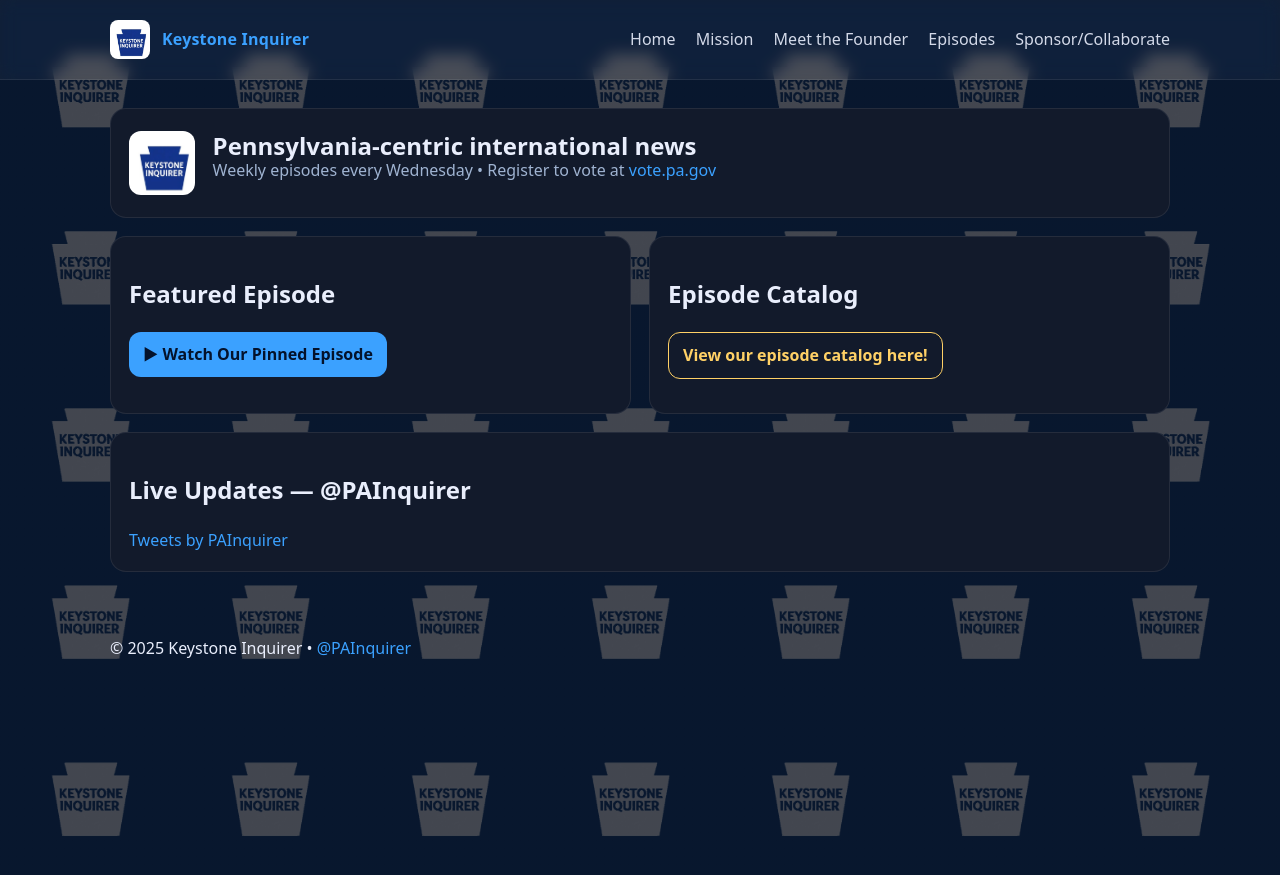
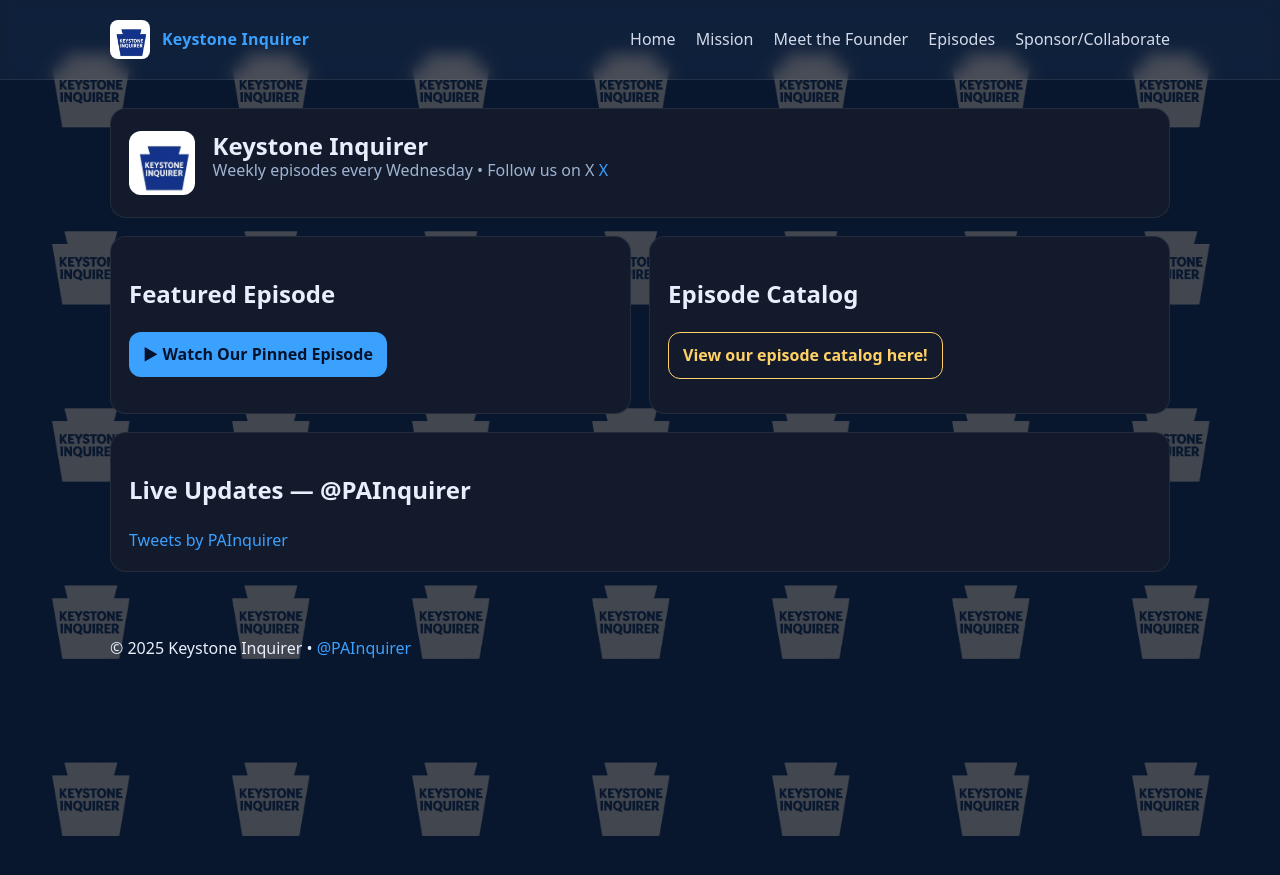
Before and after one commit to KeystoneInquirer/KeystoneInquirer.github.io, a Jekyll site: the page built from index.html, in a window 1280 px wide. Shown: the top 875 px of the page. Built offline with Jekyll 4.4.1, drawn with Linux system fonts in a browser that asks for light colours; comment, search, counter and statistics services are not loaded.

Commit message:
Update index.html

```diff
--- a/index.html
+++ b/index.html
@@ -6,8 +6,8 @@ title: Keystone Inquirer
 <section class="card banner">
   <img src="/assets/img/keystone-whitebg.jpg" alt="Keystone Inquirer Logo" class="logo-large">
   <div>
-    <h1 class="title">Pennsylvania-centric international news</h1>
-    <p class="meta">Weekly episodes every Wednesday • Register to vote at <a href="https://vote.pa.gov" target="_blank" rel="noopener">vote.pa.gov</a></p>
+    <h1 class="title">Keystone Inquirer</h1>
+<p class="meta">Weekly episodes every Wednesday • Follow us on X <a href="https://x.com/PAInquirer" target="_blank" rel="noopener">X</a></p>
   </div>
 </section>
 
```
